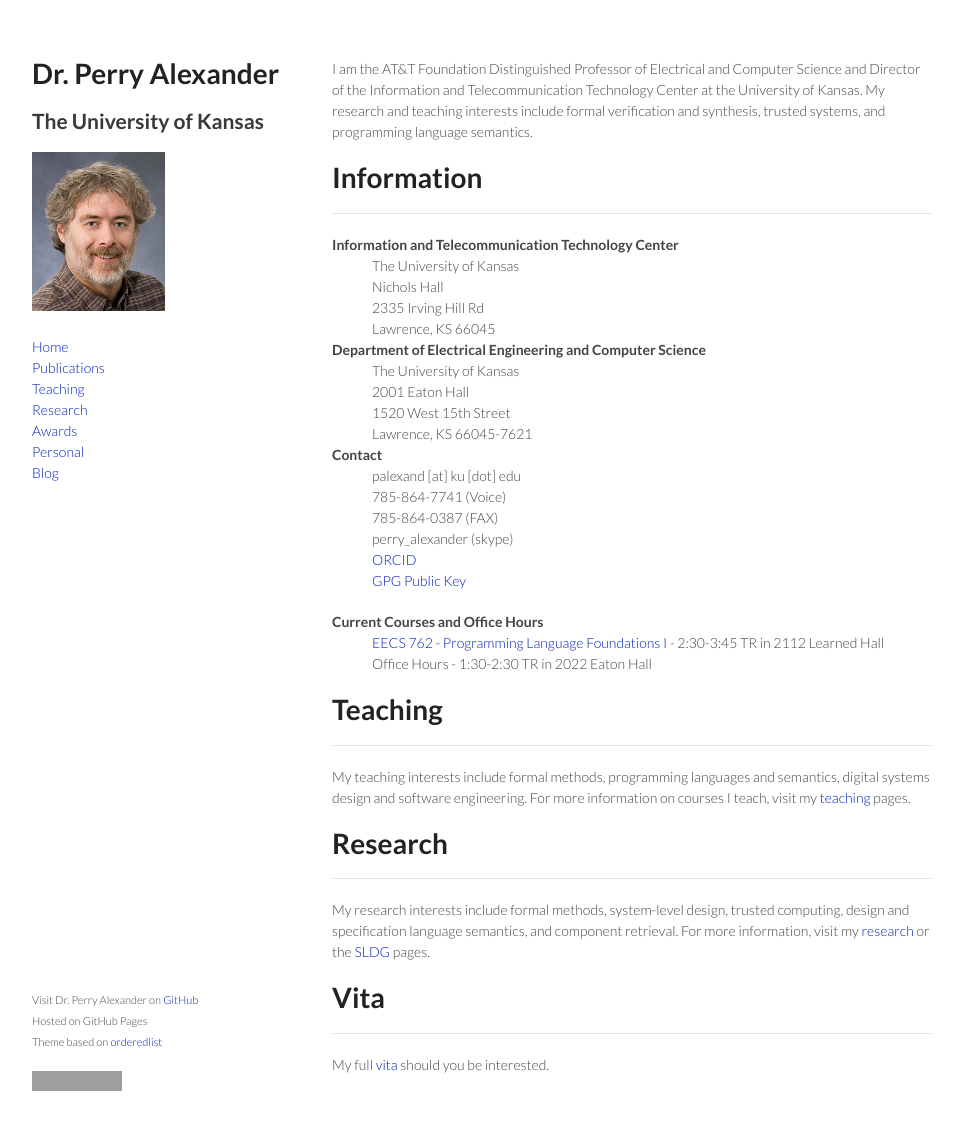
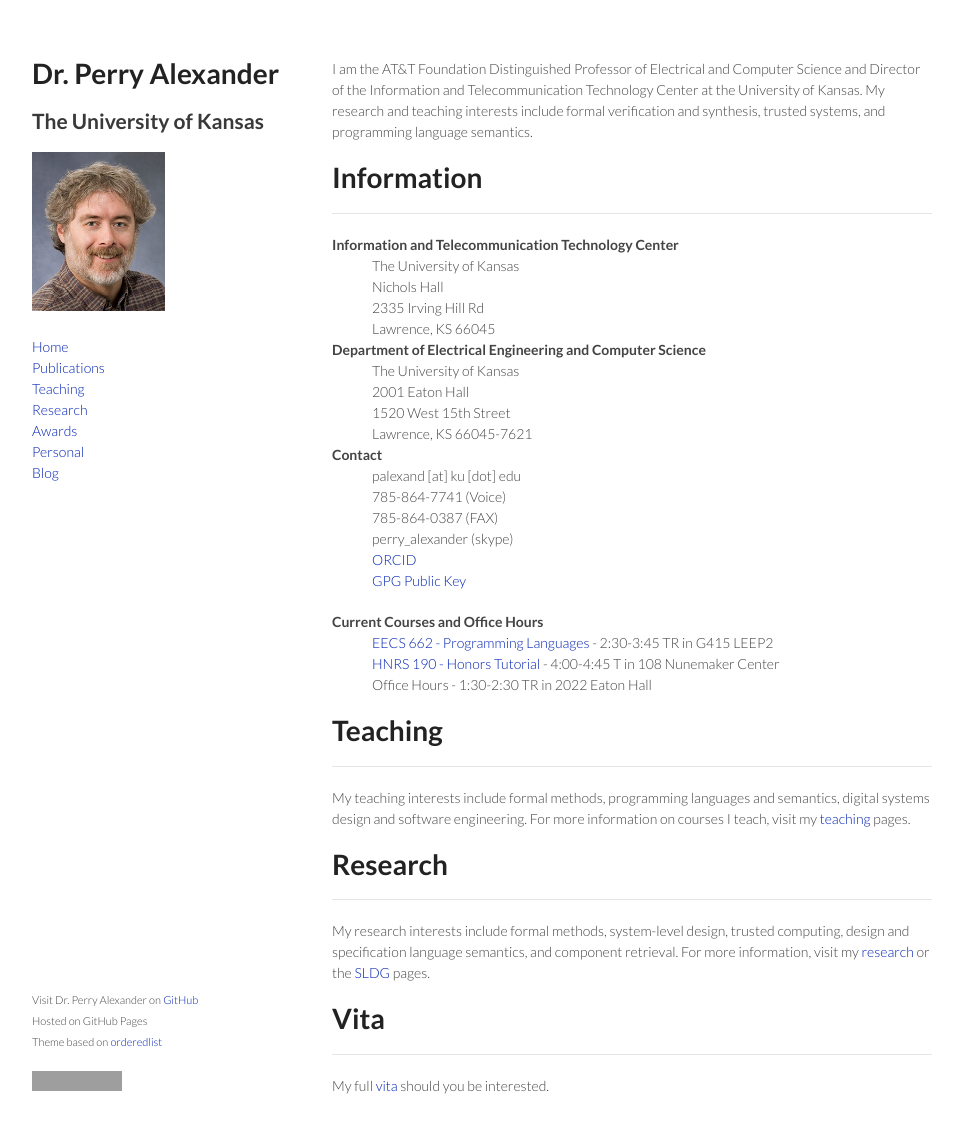
Before and after one commit to palexand/palexand.github.io, a Jekyll site: the page built from index.md, in a window 1280 px wide and 1166 px high. Shown: the top 1133 px of the window, without its empty margins (158-1121 px from the left). Built offline with Jekyll 4.4.1, drawn with Linux system fonts in a browser that asks for light colours; grey boxes are pictures that could not be loaded.

Commit message:
updating fall courses

```diff
--- a/_data/teaching.yml
+++ b/_data/teaching.yml
@@ -9,6 +9,8 @@
   github: palexand
   repo: eecs662
   description: This course is an undergraduate introduction to programming language concepts. It is taught by implementing a collection of interpreters that implement language features. Specific topics include structuring an interpreter, abstract syntax, early and late binding, laziness and strictness, function definition and application, static an dynamic scoping, and techniques for implementing these features.
+  when: 2:30-3:45 TR
+  where: G415 LEEP2
 
 - name: EECS 742 - Static Analysis
   github: palexand
@@ -19,8 +21,6 @@
   github: palexand
   repo: eecs762
   description: Programming Language Fundamentals is an introduction to the semantics of programming languages. The course will present modern approaches for defining dynamic and static semantics as well as verifying definitions and implementing interpreters. We will start with dynamic semantics defining languages using operational, denotational, and axiomatic semantics. We will then overview domain theory and being looking at static semantics and types. The course concentrates on pragmatic issues and requires both specification and verification of semantics and implementation of interpreters.
-  when: 2:30-3:45 TR
-  where: 2112 Learned Hall
 
 - name: EECS 755 - Software Requirements Modeling
   github: palexand
@@ -41,3 +41,5 @@
   github: palexand
   repo: hnrs190
   description: The Freshman Honors Tutorial is a one hour class introducing freshman honors program students to research and KU.  My section looks at the early days of computing focusing on how computing came to be and why.  We look at work by the major early computing scholars and put their work in the context of World War II.  We also look a that the limitations of computing and what we know about what can and cannot be computed mechanically
+  when: 4:00-4:45 T
+  where: 108 Nunemaker Center
```
